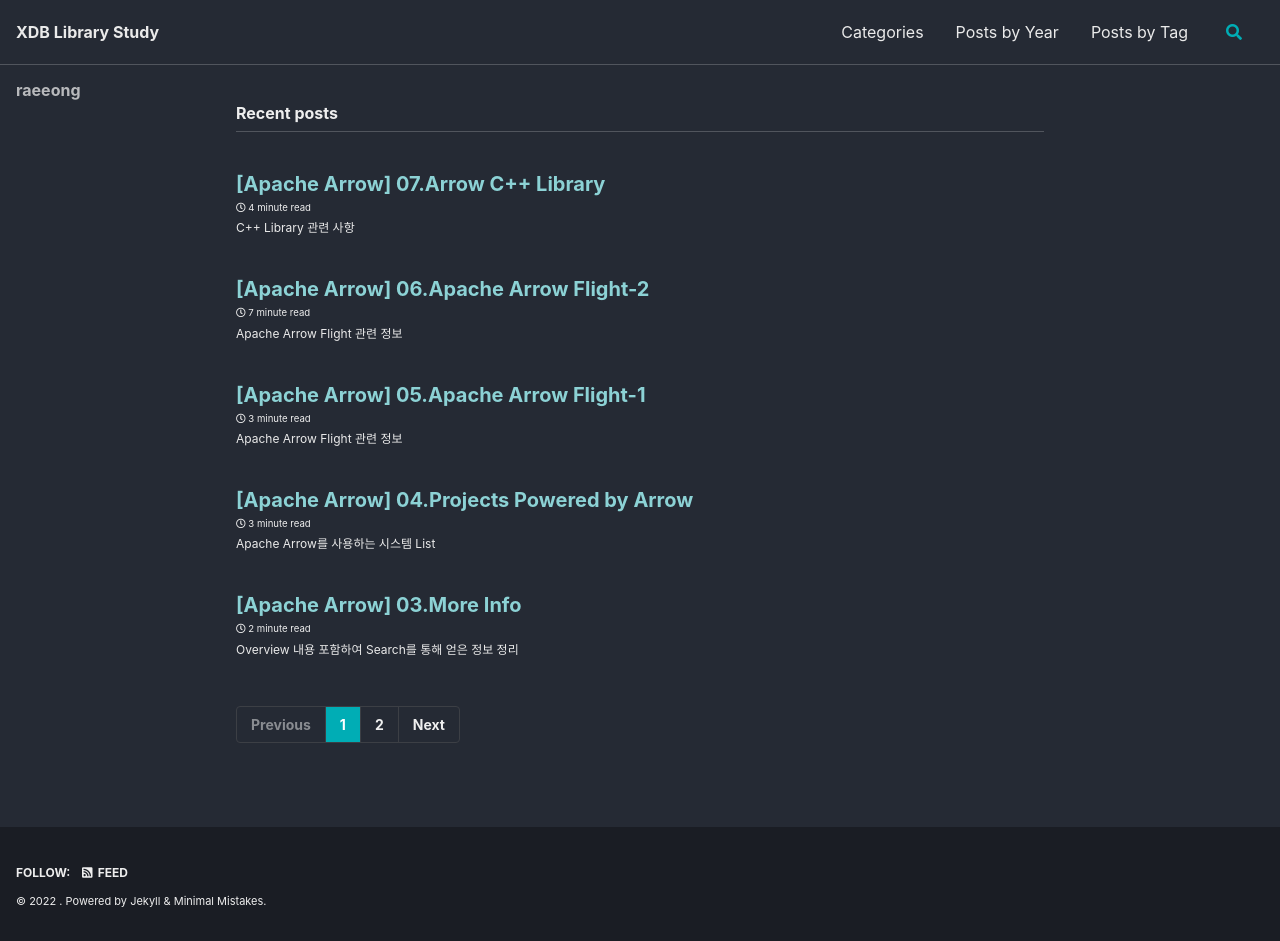
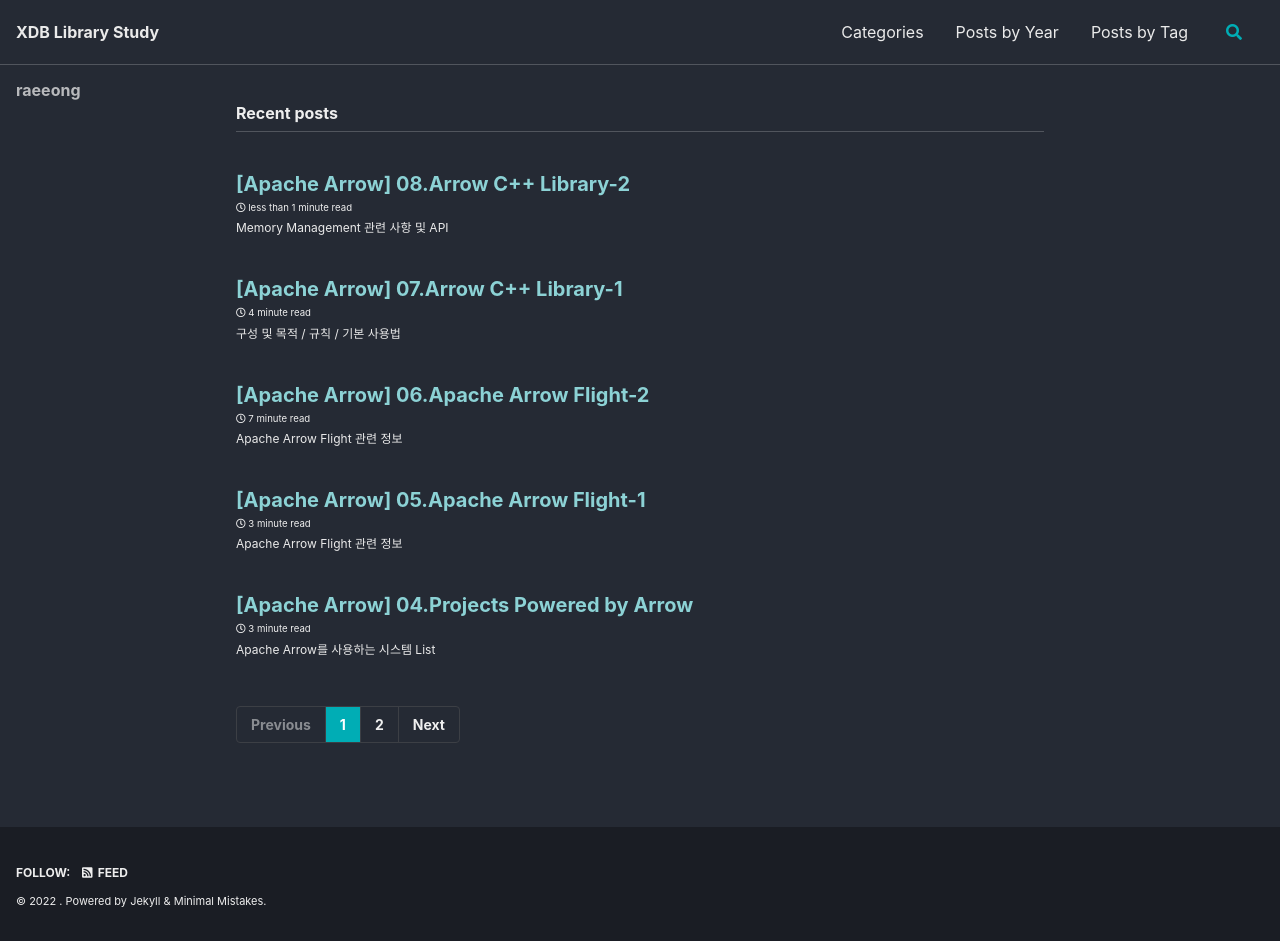
Before and after one commit to friedegg818/friedegg818.github.io, a Jekyll site: the page built from index.html, in a window 1280 px wide. Built offline with Jekyll 4.4.1, drawn with Linux system fonts in a browser that asks for light colours; cached includes are drawn as plain includes; some web fonts are replaced; the list of posts is cut into pages by our own code; part of the change alters nothing that is shown.

Commit message:
220210 update

```diff
--- a/_posts/2022-02-08-ArrowC++Library.md
+++ b/_posts/2022-02-08-ArrowC++Library1.md
@@ -1,8 +1,8 @@
 ---
 
-title: "[Apache Arrow] 07.Arrow C++ Library"
+title: "[Apache Arrow] 07.Arrow C++ Library-1"
 
-excerpt: C++ Library 관련 사항
+excerpt: 구성 및 목적 / 규칙 / 기본 사용법
 
 categories:
     - Apache Arrow
--- /dev/null
+++ b/_posts/2022-02-10-ArrowC++Library2.md
@@ -0,0 +1,48 @@
+---
+
+title: "[Apache Arrow] 08.Arrow C++ Library-2"
+
+excerpt: Memory Management 관련 사항 및 API
+
+categories:
+    - Apache Arrow
+tags:
+    - [Apache Arrow, C++ Library, Memory Management, API]
+
+toc: true
+toc_sticky: true
+
+date: 2022-02-10
+last_modified_At: 2022-02-10
+
+---
+
+# Memory Management
+
+## Buffers
+- 다양하고 불명확한 lifetime rule로 raw data pointer를 전달하는 것을 방지하기 위해 Arrow는 <span style="color:	#7B68EE">arrow::Buffer</span>라는 generic abstraction을 제공
+
+### 버퍼는..
+- Pointer와 data size를 캡슐화하고, lifetime을 기본 공급자의 lifetime과 연결
+- 삭제될 때까지 항상 유효한 메모리를 가리켜야 함
+- 유형화 되지 않음 (형식을 지정하지 않음)
+- 의도한 의미나 해석과는 상관없이 물리적 메모리 영역을 나타냄
+- Arrow 자체 또는 third-party 루틴에 의해 할당됨
+> 예를 들어, Python bytesting 데이터를 Arrow 버퍼로 전달하여 필요에 따라 Python 객체를 활성 상태로 유지하는 것이 가능함
+- 변경 가능 여부, 크기 조정 여부 등 다양한 형태로 제공됨
+- 일반적으로 데이터를 구성할 때 변경 가능한 버퍼를 보유하고 나면, array와 같은 변경할 수 없는 컨테이너로 고정됨
+
+### 버퍼 메모리 액세스
+- 버퍼는 size()와 data() 접근자를 사용하여 기본 메모리에 대한 빠른 접근을 제공
+- 또는 변경 가능한 버퍼에 쓸 수 있는 액세스인 mutuable data() 사용
+
+### 관련 API
+
+#### <span style="color:#DC143C">class arrow::Buffer</span>
+
+
+***
+
+### <span style="color:#00CCCC">References</span>
+- <https://arrow.apache.org/docs/cpp/memory.html>
+- <https://arrow.apache.org/docs/cpp/api/memory.html>
```
